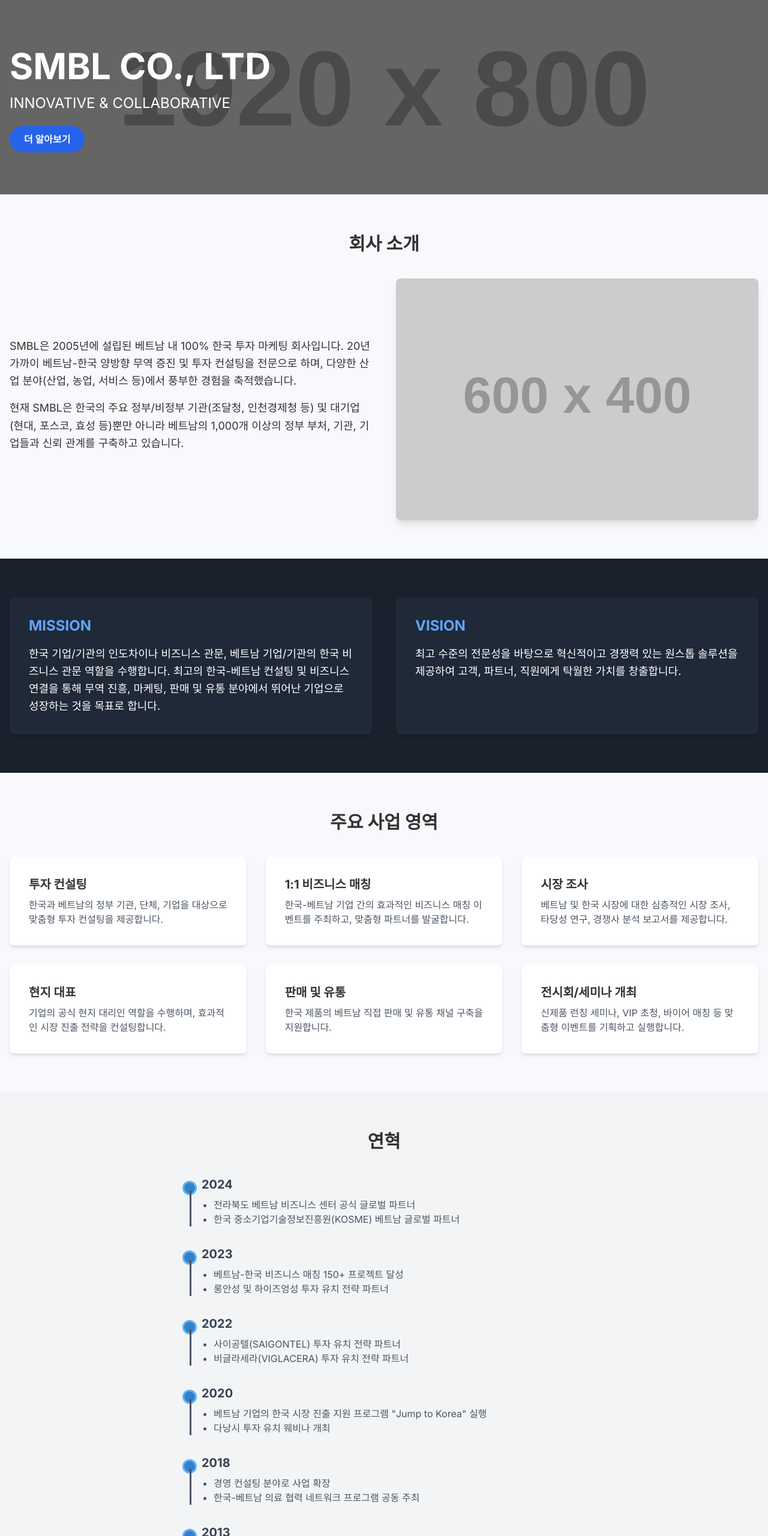
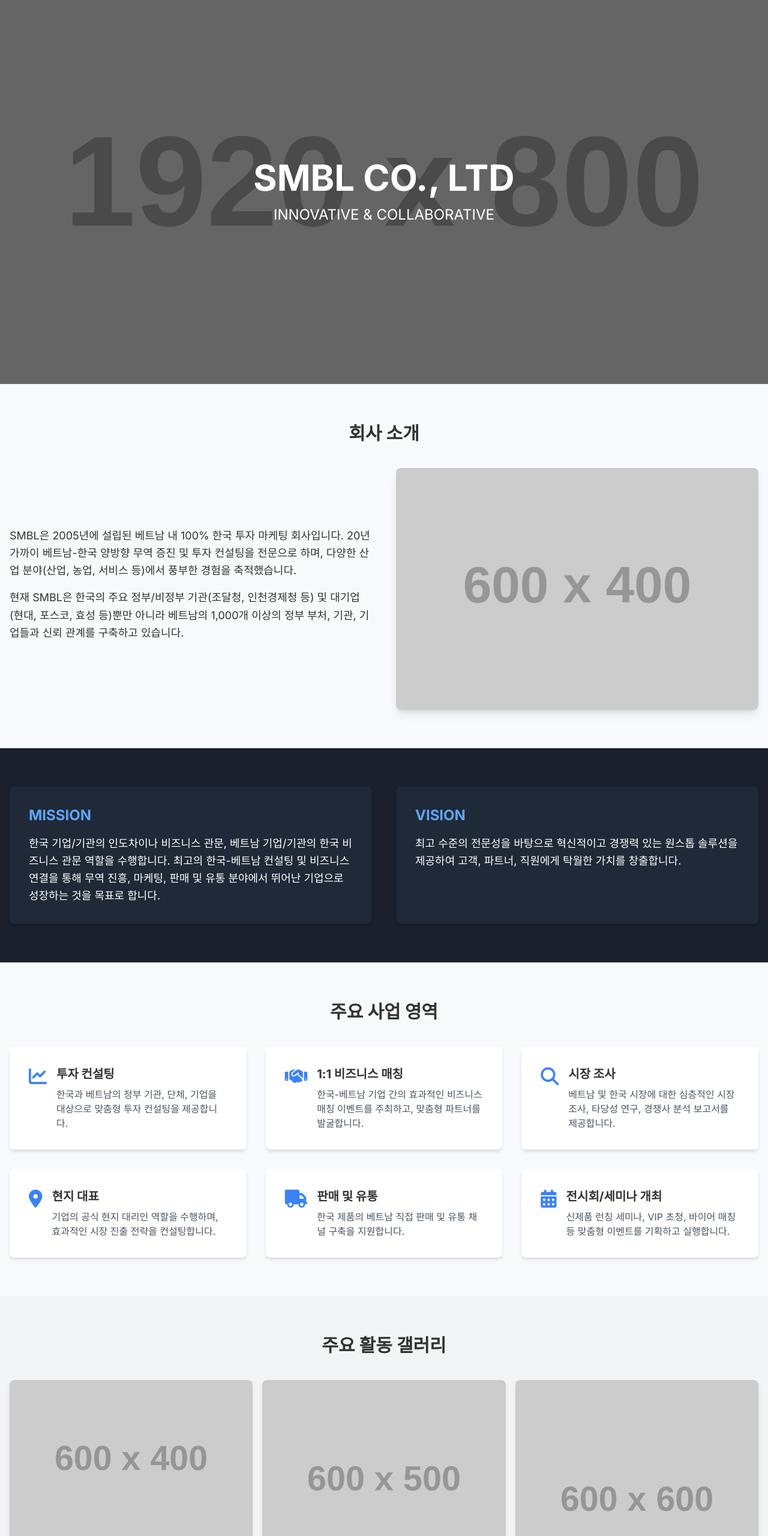
Before and after one commit to smbl1/smbl-company-profile, a plain HTML site: page index.html in a window 1280 px wide. Shown: the top 2560 px of the page at 60% size. Drawn offline with nearby package versions, Linux system fonts and the light colour scheme; placeholder pictures from the web are drawn by us.

Commit message:
Update index.html

```diff
--- a/index.html
+++ b/index.html
@@ -10,6 +10,8 @@
     <link rel="preconnect" href="https://fonts.googleapis.com">
     <link rel="preconnect" href="https://fonts.gstatic.com" crossorigin>
     <link href="https://fonts.googleapis.com/css2?family=Inter:wght@400;500;600;700&display=swap" rel="stylesheet">
+    <!-- Font Awesome for icons -->
+    <link rel="stylesheet" href="https://cdnjs.cloudflare.com/ajax/libs/font-awesome/6.5.2/css/all.min.css">
     <style>
         body {
             font-family: 'Inter', sans-serif;
@@ -17,10 +19,11 @@
             color: #333;
         }
         .header-bg {
-            background-image: url('https://placehold.co/1920x800/223E6C/ffffff?text=INNOVATIVE+%26+COLLABORATIVE');
+            background-image: url('https://placehold.co/1920x800/223E6C/ffffff?text=SMBL+Company+Profile');
             background-size: cover;
             background-position: center;
             position: relative;
+            height: 80vh; /* Adjust height for a more immersive feel */
         }
         .header-bg::before {
             content: '';
@@ -72,16 +75,40 @@
         .milestone-item:last-child::after {
             display: none;
         }
+        .image-gallery {
+            column-count: 1;
+            column-gap: 1rem;
+        }
+        @media (min-width: 640px) {
+            .image-gallery {
+                column-count: 2;
+            }
+        }
+        @media (min-width: 1024px) {
+            .image-gallery {
+                column-count: 3;
+            }
+        }
+        .gallery-image {
+            display: inline-block;
+            width: 100%;
+            margin-bottom: 1rem;
+            border-radius: 0.5rem;
+            box-shadow: 0 4px 6px rgba(0, 0, 0, 0.1);
+            transition: transform 0.3s ease;
+        }
+        .gallery-image:hover {
+            transform: scale(1.05);
+        }
     </style>
 </head>
 <body>
 
-    <!-- Header Section -->
-    <header class="header-bg text-white py-20 relative">
-        <div class="container mx-auto px-4 z-10 relative">
+    <!-- Header Section (Image-focused) -->
+    <header class="header-bg text-white flex items-center justify-center relative">
+        <div class="z-10 text-center">
             <h1 class="text-4xl sm:text-5xl md:text-6xl font-bold mb-4">SMBL CO., LTD</h1>
-            <p class="text-xl sm:text-2xl mb-8">INNOVATIVE & COLLABORATIVE</p>
-            <a href="#about" class="bg-blue-600 hover:bg-blue-700 text-white font-bold py-3 px-6 rounded-full transition duration-300">더 알아보기</a>
+            <p class="text-xl sm:text-2xl">INNOVATIVE & COLLABORATIVE</p>
         </div>
     </header>
 
@@ -95,13 +122,13 @@
                     <p class="text-lg leading-relaxed mb-4">현재 SMBL은 한국의 주요 정부/비정부 기관(조달청, 인천경제청 등) 및 대기업(현대, 포스코, 효성 등)뿐만 아니라 베트남의 1,000개 이상의 정부 부처, 기관, 기업들과 신뢰 관계를 구축하고 있습니다.</p>
                 </div>
                 <div>
-                    <img src="https://placehold.co/600x400/223E6C/ffffff?text=About+Us" alt="About Us" class="rounded-lg shadow-lg w-full h-auto">
+                    <img src="https://placehold.co/600x400/223E6C/ffffff?text=About+Us+Image" alt="About Us" class="rounded-lg shadow-lg w-full h-auto">
                 </div>
             </div>
         </div>
     </section>
 
-    <!-- Mission & Vision Section -->
+    <!-- Mission & Vision Section (Text-based for clarity) -->
     <section class="section-bg-dark py-16">
         <div class="container mx-auto px-4">
             <div class="grid md:grid-cols-2 gap-10">
@@ -123,41 +150,74 @@
             <h2 class="text-3xl font-bold text-center mb-10">주요 사업 영역</h2>
             <div class="grid sm:grid-cols-2 lg:grid-cols-3 gap-8">
                 <!-- Investment Consulting Card -->
-                <div class="bg-white p-8 rounded-lg shadow-md card-hover-effect">
+                <div class="bg-white p-8 rounded-lg shadow-md card-hover-effect flex items-start space-x-4">
+                    <i class="fas fa-chart-line text-blue-500 text-3xl"></i>
+                    <div>
                         <h3 class="text-xl font-bold mb-2">투자 컨설팅</h3>
                         <p class="text-gray-600">한국과 베트남의 정부 기관, 단체, 기업을 대상으로 맞춤형 투자 컨설팅을 제공합니다.</p>
                     </div>
+                </div>
                 <!-- 1-1 Business Matching Card -->
-                <div class="bg-white p-8 rounded-lg shadow-md card-hover-effect">
+                <div class="bg-white p-8 rounded-lg shadow-md card-hover-effect flex items-start space-x-4">
+                    <i class="fas fa-handshake text-blue-500 text-3xl"></i>
+                    <div>
                         <h3 class="text-xl font-bold mb-2">1:1 비즈니스 매칭</h3>
                         <p class="text-gray-600">한국-베트남 기업 간의 효과적인 비즈니스 매칭 이벤트를 주최하고, 맞춤형 파트너를 발굴합니다.</p>
                     </div>
+                </div>
                 <!-- Market Research Card -->
-                <div class="bg-white p-8 rounded-lg shadow-md card-hover-effect">
+                <div class="bg-white p-8 rounded-lg shadow-md card-hover-effect flex items-start space-x-4">
+                    <i class="fas fa-search text-blue-500 text-3xl"></i>
+                    <div>
                         <h3 class="text-xl font-bold mb-2">시장 조사</h3>
                         <p class="text-gray-600">베트남 및 한국 시장에 대한 심층적인 시장 조사, 타당성 연구, 경쟁사 분석 보고서를 제공합니다.</p>
                     </div>
+                </div>
                 <!-- Local Representative Card -->
-                <div class="bg-white p-8 rounded-lg shadow-md card-hover-effect">
+                <div class="bg-white p-8 rounded-lg shadow-md card-hover-effect flex items-start space-x-4">
+                    <i class="fas fa-map-marker-alt text-blue-500 text-3xl"></i>
+                    <div>
                         <h3 class="text-xl font-bold mb-2">현지 대표</h3>
                         <p class="text-gray-600">기업의 공식 현지 대리인 역할을 수행하며, 효과적인 시장 진출 전략을 컨설팅합니다.</p>
                     </div>
+                </div>
                 <!-- Sales & Distribution Card -->
-                <div class="bg-white p-8 rounded-lg shadow-md card-hover-effect">
+                <div class="bg-white p-8 rounded-lg shadow-md card-hover-effect flex items-start space-x-4">
+                    <i class="fas fa-truck text-blue-500 text-3xl"></i>
+                    <div>
                         <h3 class="text-xl font-bold mb-2">판매 및 유통</h3>
                         <p class="text-gray-600">한국 제품의 베트남 직접 판매 및 유통 채널 구축을 지원합니다.</p>
                     </div>
+                </div>
                 <!-- Exhibition & Seminar Card -->
-                <div class="bg-white p-8 rounded-lg shadow-md card-hover-effect">
+                <div class="bg-white p-8 rounded-lg shadow-md card-hover-effect flex items-start space-x-4">
+                    <i class="fas fa-calendar-alt text-blue-500 text-3xl"></i>
+                    <div>
                         <h3 class="text-xl font-bold mb-2">전시회/세미나 개최</h3>
                         <p class="text-gray-600">신제품 런칭 세미나, VIP 초청, 바이어 매칭 등 맞춤형 이벤트를 기획하고 실행합니다.</p>
                     </div>
                 </div>
             </div>
+        </div>
+    </section>
+
+    <!-- Image Gallery Section -->
+    <section id="gallery" class="py-16 bg-gray-100">
+        <div class="container mx-auto px-4">
+            <h2 class="text-3xl font-bold text-center mb-10">주요 활동 갤러리</h2>
+            <div class="image-gallery">
+                <img src="https://placehold.co/600x400/87CEEB/333333?text=Gallery+Image+1" alt="Gallery Image 1" class="gallery-image">
+                <img src="https://placehold.co/600x800/FFA07A/333333?text=Gallery+Image+2" alt="Gallery Image 2" class="gallery-image">
+                <img src="https://placehold.co/600x500/98FB98/333333?text=Gallery+Image+3" alt="Gallery Image 3" class="gallery-image">
+                <img src="https://placehold.co/600x700/F08080/333333?text=Gallery+Image+4" alt="Gallery Image 4" class="gallery-image">
+                <img src="https://placehold.co/600x600/ADD8E6/333333?text=Gallery+Image+5" alt="Gallery Image 5" class="gallery-image">
+                <img src="https://placehold.co/600x450/DDA0DD/333333?text=Gallery+Image+6" alt="Gallery Image 6" class="gallery-image">
+            </div>
+        </div>
     </section>
 
     <!-- Milestones Section -->
-    <section id="milestones" class="bg-gray-100 py-16">
+    <section id="milestones" class="bg-gray-200 py-16">
         <div class="container mx-auto px-4">
             <h2 class="text-3xl font-bold text-center mb-10">연혁</h2>
             <div class="milestone-container max-w-2xl mx-auto">
@@ -241,7 +301,6 @@
                     </div>
                 </div>
             </div>
-        </div>
         </section>
 
     <!-- Footer -->
```
Lines whose indentation alone changed are shown as unchanged.
